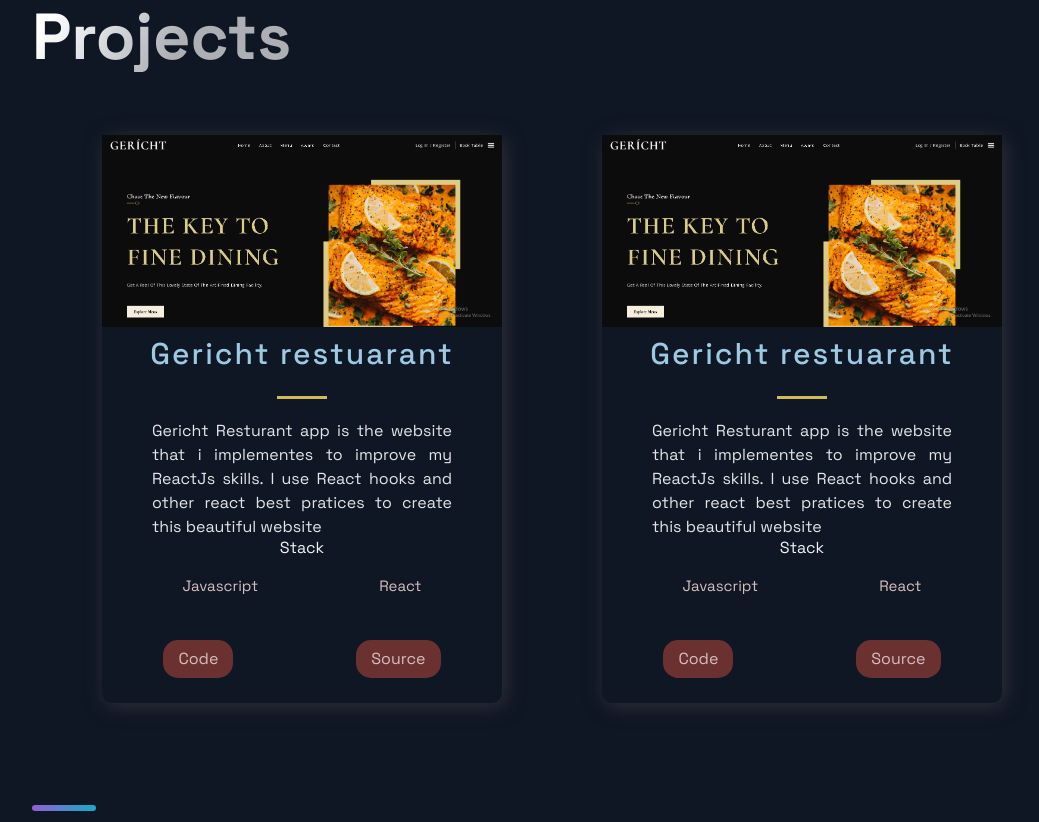
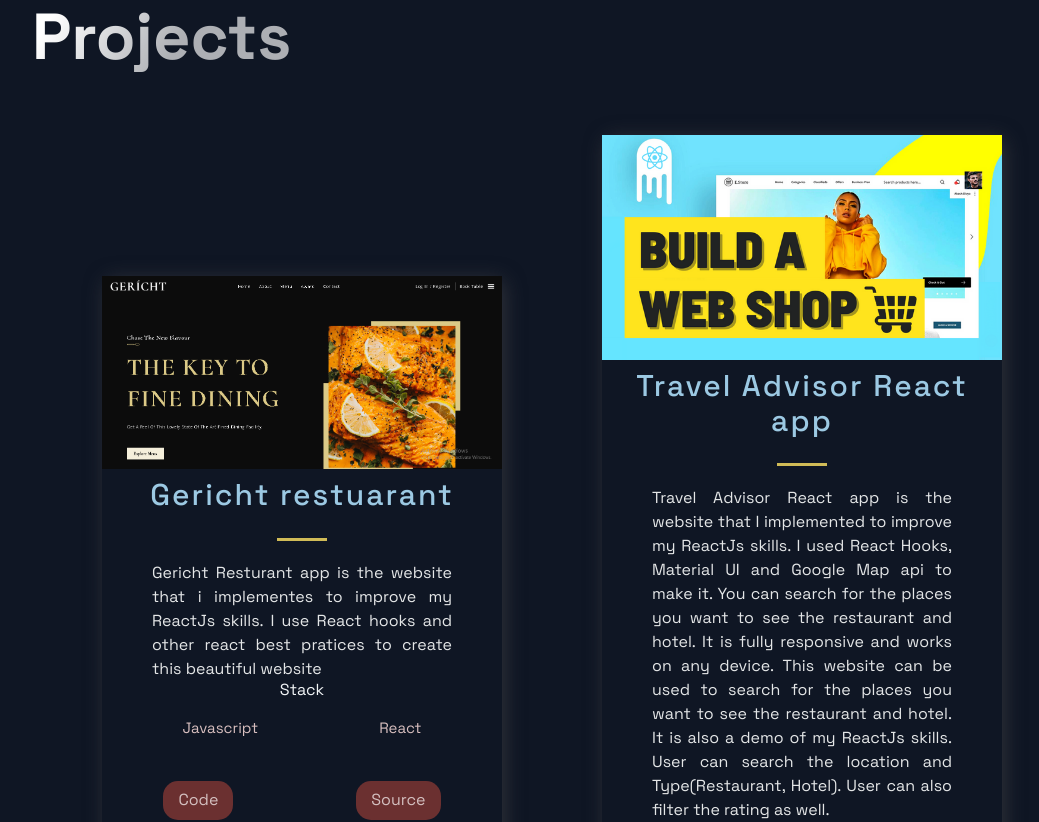
Before and after one commit to danyomo/porfolio-react-app, a Next.js app: page / in a window 1280 px wide. Shown: the part 700-1522 px from the top of the page, without its empty margins (88-1127 px from the left). Built offline with nearby package versions, Linux system fonts and the light colour scheme.

Commit message:
Update constants.js

```diff
--- a/src/constants/constants.js
+++ b/src/constants/constants.js
@@ -10,12 +10,12 @@ export const projects = [
   },
 
    {
-   title: 'Gericht restuarant',
-    description: " Gericht Resturant app is the website that i implementes to improve my ReactJs skills. I use React hooks and other react best pratices to create this beautiful website",
-      image: '/images/1.PNG',
-      tags: ['Javascript', 'React'],
-    source: 'https://peppy-frangipane-9f0955.netlify.app/',
-    visit: ' https://github.com/danyomo/porfolio-react-app',
+   title: 'Travel Advisor React app',
+    description: " Travel Advisor React app is the website that I implemented to improve my ReactJs skills. I used React Hooks, Material UI and Google Map api to make it. You can search for the places you want to see the restaurant and hotel. It is fully responsive and works on any device. This website can be used to search for the places you want to see the restaurant and hotel. It is also a demo of my ReactJs skills. User can search the location and Type(Restaurant, Hotel). User can also filter the rating as well.",
+      image: '/images/2.PNG',
+      tags: ['React', 'Material UI','Google Map Api'],
+    source: 'https://dainty-kitsune-00325e.netlify.app/',
+    visit: ' https://github.com/danyomo/travel-advisor',
     id: 0,
   },
 
```
